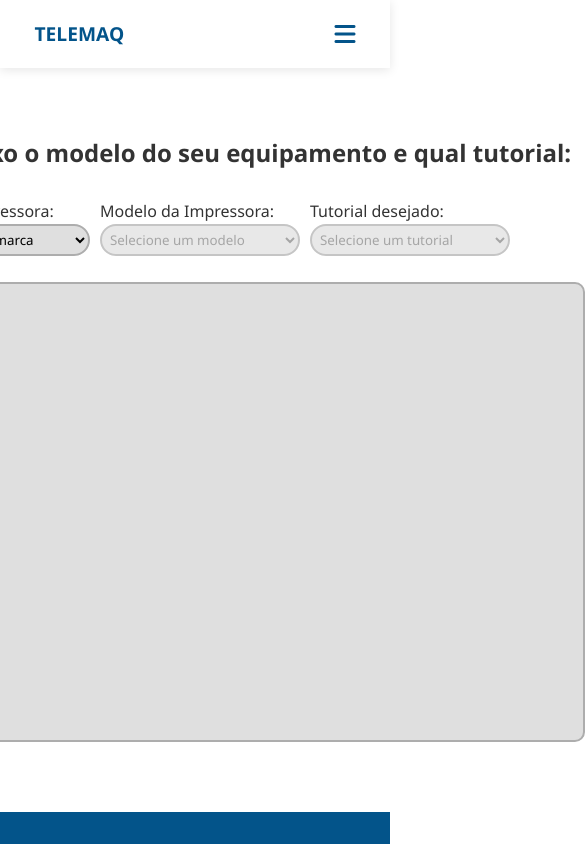
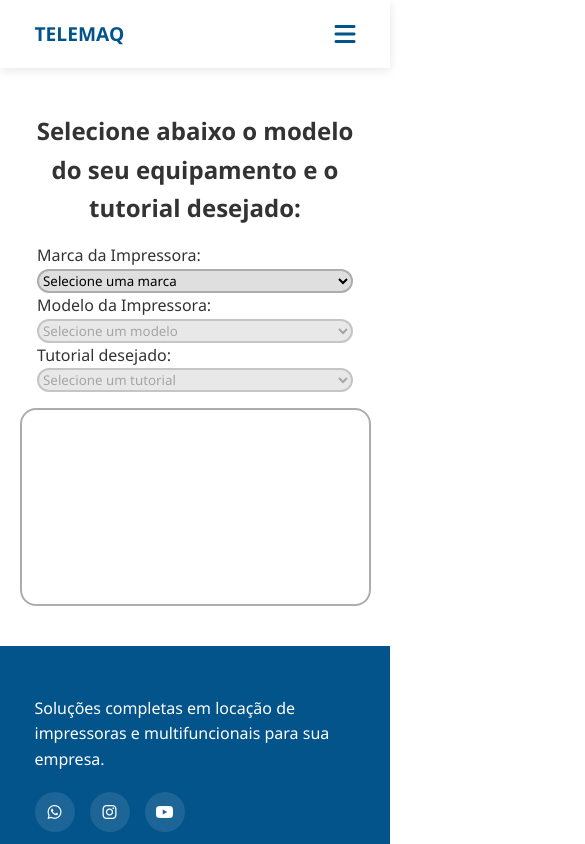
Before and after one commit to Melo1337/telemaq-react, a React (Create React App) app: page /Tutorials in a window 390 px wide. Shown: the top 844 px of the page, 585 px wide, since content can reach past the window. Built offline with nearby package versions, Linux system fonts and the light colour scheme.

Commit message:
final tutorial

```diff
--- a/src/pages/Tutorials/Tutorials.css
+++ b/src/pages/Tutorials/Tutorials.css
@@ -1,16 +1,16 @@
 .container-tutorial {
-    width: 1200px;
+    width: 90%;
     display: flex;
     justify-content: center;
     flex-direction: column;
+    margin-top: 1%;
 }
 
 form {
-    margin-top: 26px;
     display: flex;
     width: 100%;
     justify-content: center;
-    margin-bottom: 26px;
+    margin: 1rem 0rem 1rem 0rem;
 }
 
 .seletores {
@@ -21,30 +21,57 @@ form {
 
 select {
     width: 200px;
-    padding: 4px;
     border-radius: 50px;
     border: 2px solid #adadad;
     background-color: #dfdfdf;
 }
 
-.container-video {
-    margin-bottom: 30px;
-}
-
 .video {
-    display: flex;
-    justify-content: center;
+    max-width: 1200px;
+    margin: 0 auto;
+    position: relative;
+    width: 100%;
+    padding-bottom: 56.25%;
+    height: 0;
 }
 
 iframe {
-    width: 780px;
-    height: 460px;
-    border-radius: 10px;
+    display: block;
+    margin: 0 auto;
+    width: 100%;
+    max-width: 800px;
+    aspect-ratio: 16 / 9;
+    height: auto;
+    border-radius: 1rem;
     border: 2px solid #adadad;
-    background-color: #dfdfdf;
 }
 
 .title {
     text-align: center;
-    margin-top: 26px;
 }
+
+@media (max-width: 900px) {
+    iframe {
+        width: 100%;
+    }
+}
+
+@media (max-width: 650px) {
+
+    form {
+        flex-direction: column;
+        align-items: center
+    }
+
+    .seletores {
+        width: 90%;
+        margin-left: 0px;
+    }
+
+    select {
+        width: 100%;
+    }
+    .title {
+        font-size: 1.5rem;
+    }
+}
--- a/src/pages/Tutorials/Tutorials.js
+++ b/src/pages/Tutorials/Tutorials.js
@@ -5,39 +5,73 @@ import tutorial from './Tutorials.css'
 
 const Tutorials = () => {
 
+  function tutorial1212() {
+    return {
+      "Reset de cilindro": "x3R-t4_XNIk?si=IJY9w0_5Tukq0gko",
+    }
+  }
+
+  function tutorial1617() {
+    return {
+      "Reset do Toner":"xjr-k1qrDfg?si=uGfcfphporeRG8LD",
+      "Troca de suprimentos":"XLO32Hbwtlc?si=AIgETtpt6M637ZA7",
+    }
+  }
+
   function tutorial2540() {
     return {
-      "Imprimir configuração de rede": "https://www.youtube.com/embed/mVowccKhGMU?si=xPstGU8-uSBJHlaC",
-      "Contador de páginas": "https://www.youtube.com/embed/yy-Ffu0yDps?si=aUn4d93waCAlryie",
-      "Número de série": "https://www.youtube.com/embed/Z8YWI9urIyk?si=G8YNz2Si4I5qQbT6",
-      "Como conectar na rede wifi ": "https://www.youtube.com/embed/q4_XiqbiCiw?si=8ZLgwhcJQDTi0ya5",
-      "Reset de cilindro": "https://www.youtube.com/embed/NlppUmYf9wA?si=LOv0hRW4yhNKcuj8",
-      "Erro de cilindro": "https://www.youtube.com/embed/NlppUmYf9wA?si=LOv0hRW4yhNKcuj8",
+      "Imprimir configuração de rede": "mVowccKhGMU?si=xPstGU8-uSBJHlaC",
+      "Contador de páginas": "yy-Ffu0yDps?si=aUn4d93waCAlryie",
+      "Número de série": "Z8YWI9urIyk?si=G8YNz2Si4I5qQbT6",
+      "Como conectar na rede wifi ": "q4_XiqbiCiw?si=8ZLgwhcJQDTi0ya5",
+      "Reset de cilindro": "NlppUmYf9wA?si=LOv0hRW4yhNKcuj8",
+      "Erro de cilindro": "NlppUmYf9wA?si=LOv0hRW4yhNKcuj8",
+      "Trocar de suprimentos (Toner e Cilindro)":"OUZPBRv8gVw?si=YZv5Q_hwWmgD-bN7"
+    }
+  }
+
+  function tutorial5652() {
+    return {
+      "Resetar o cilindro":"6GkvMVpgjDg?si=p0Erohf90HeqBUJK",
+      "Erro de cilindro":"6GkvMVpgjDg?si=p0Erohf90HeqBUJK",
+      "Resetar o Toner":"Zwleny5Fh2k?si=C6lG--L7U643Z2r3",
     }
   }
 
   function tutorial7065() {
     return {
-      "Troca de cartucho de toner": "https://www.youtube.com/embed/wf884_XWfqo?si=OBELXfxci9ktJTiI"
+      "Troca de cartucho de toner": "wf884_XWfqo?si=OBELXfxci9ktJTiI",
+      "Reset de cilindro": "7LU_7OcF_IQ?si=XR2W8fH927fV1zM0"
     }
   }
 
   function tutorial8157() {
     return {
-      "Erro de cilindro": "https://www.youtube.com/embed/fYDQFff76zw?si=U9x10DxX6XV6_LBh",
-      "Reset de cilindro": "https://www.youtube.com/embed/fYDQFff76zw?si=U9x10DxX6XV6_LBh",
+      "Erro de cilindro": "fYDQFff76zw?si=U9x10DxX6XV6_LBh",
+      "Reset de cilindro": "fYDQFff76zw?si=U9x10DxX6XV6_LBh",
     }
   }
 
   const dadosImpressoras = {
     Brother: {
-      "DCP-L2540DW": tutorial2540(),
-      "DCP-L2540DN": tutorial2540(),
-      "DCP-L2520DW": tutorial2540(),
+      "DCP-1202": tutorial1212(),
+      "DCP-1212": tutorial1212(),
+      "DCP-1222": tutorial1212(),
+
+      "DCP-1617": tutorial1617(),
+
+      "DCP-L2540": tutorial2540(),
+      "DCP-L2520": tutorial2540(),
+      "MFC-L2700": tutorial2540(),
+
+      "DCP-L5652": tutorial5652(),
+      "DCP-L5602": tutorial5652(),
+
+      "DCP-7065": tutorial7065(),
+
       "DCP-8157": tutorial8157(),
       "DCP-8112": tutorial8157(),
       "DCP-8912": tutorial8157(),
-      "DCP-7065": tutorial7065(),
     },
   };
 
@@ -49,7 +83,7 @@ const Tutorials = () => {
 
     if (modeloSelecionado && marcaSelecionada && tutorialSelecionado) {
       const linkVideo = dadosImpressoras[marcaSelecionada][modeloSelecionado][tutorialSelecionado];
-      return <iframe width="560" height="315" src={linkVideo} title="YouTube video player" frameborder="0" allow="accelerometer; autoplay; clipboard-write; encrypted-media; gyroscope; picture-in-picture; web-share" referrerpolicy="strict-origin-when-cross-origin" allowfullscreen></iframe>
+      return <iframe width="560" height="315" src={`https://www.youtube.com/embed/${linkVideo}`} title="YouTube video player" frameborder="0" allow="accelerometer; autoplay; clipboard-write; encrypted-media; gyroscope; picture-in-picture; web-share" referrerpolicy="strict-origin-when-cross-origin" allowfullscreen></iframe>
     } else {
       return <iframe width="560" height="315" title="YouTube video player" frameborder="0" allow="accelerometer; autoplay; clipboard-write; encrypted-media; gyroscope; picture-in-picture; web-share" referrerpolicy="strict-origin-when-cross-origin" allowfullscreen></iframe>
     }
@@ -59,7 +93,7 @@ const Tutorials = () => {
     <>
       <Header />
       <section className='container-tutorial'>
-        <h2 className='title'>Selecione abaixo o modelo do seu equipamento e qual tutorial:</h2>
+        <h2 className='title'>Selecione abaixo o modelo do seu equipamento e o tutorial desejado:</h2>
         <form>
 
           <div className='seletores'>
```
